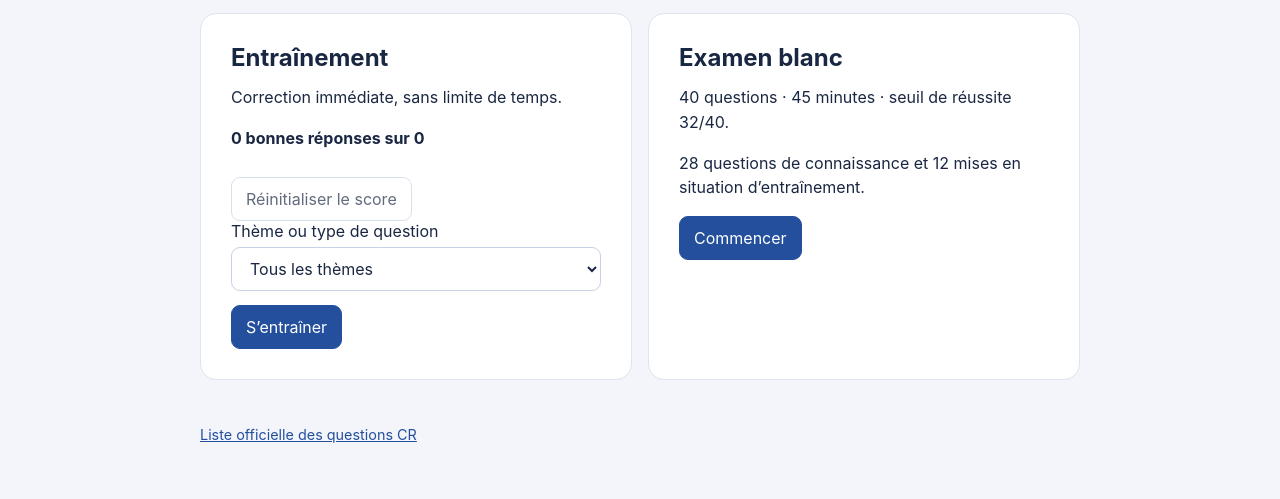
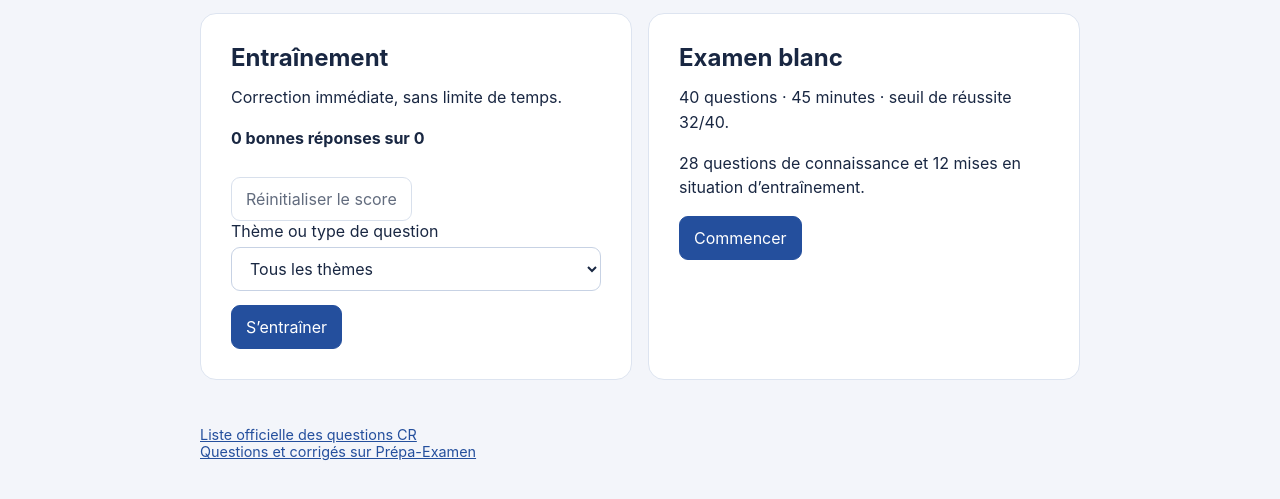
Before and after one commit to toaster-code/examen_civique, a plain HTML site: page index.html in a window 1280 px wide. Shown: the part 201-700 px from the top of the page. Drawn offline with Linux system fonts and the light colour scheme.

Commit message:
Link to the Prépa-Examen CR question bank

```diff
--- a/index.html
+++ b/index.html
@@ -10,6 +10,7 @@
 <body>
 <header><div class="wrap"><strong>Quiz civique</strong><span>Carte de résident</span></div></header>
 <main class="wrap" id="app"><p>Chargement du quiz…</p></main>
-<footer class="wrap"><a href="https://formation-civique.interieur.gouv.fr/examen-civique/liste-officielle-des-questions-de-connaissance-cr/">Liste officielle des questions CR</a></footer>
+<footer class="wrap"><a href="https://formation-civique.interieur.gouv.fr/examen-civique/liste-officielle-des-questions-de-connaissance-cr/">Liste officielle des questions CR</a><br>
+<a href="https://www.prepa-examen.fr/question/cr/">Questions et corrigés sur Prépa-Examen</a></footer>
 </body>
 </html>
```
